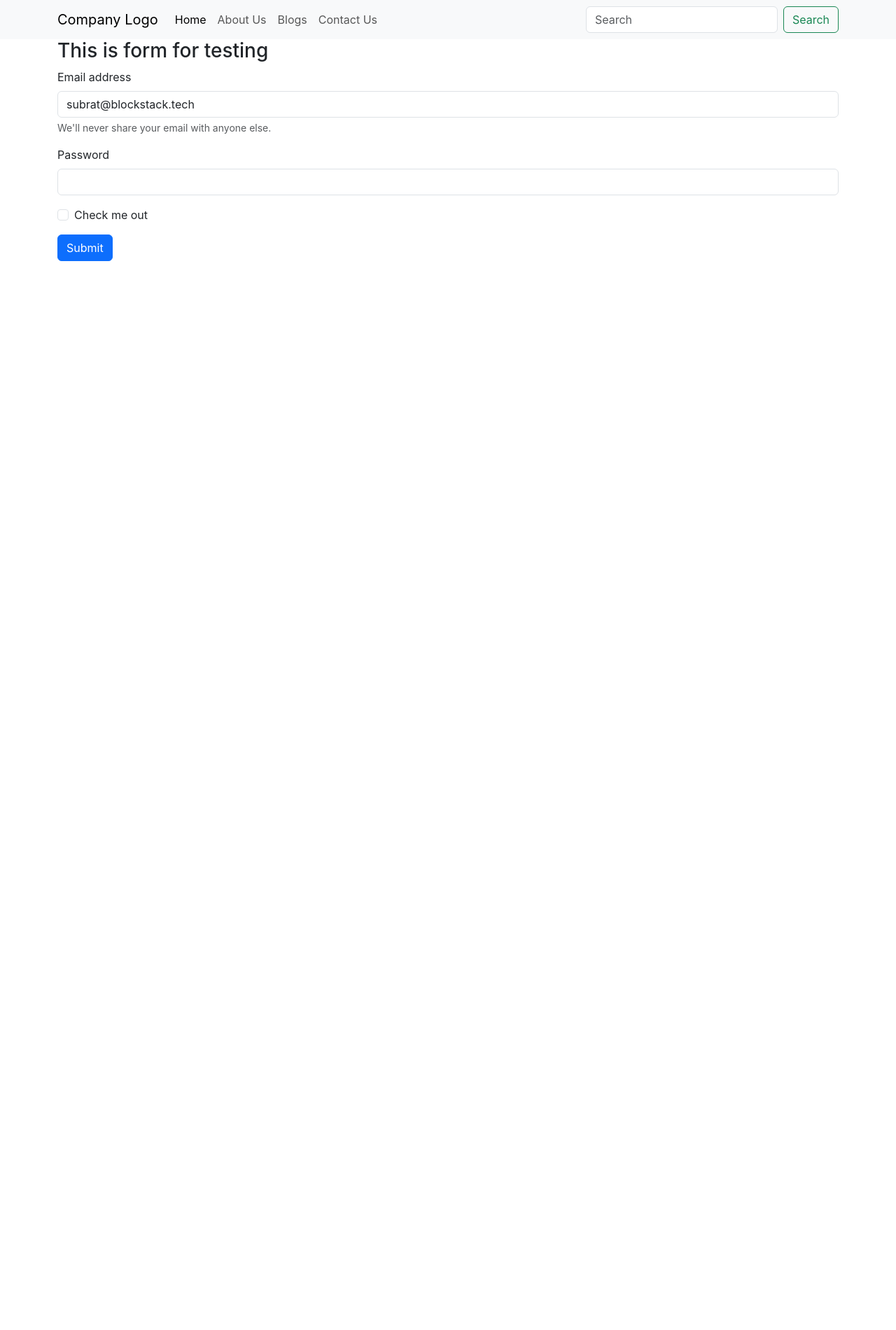
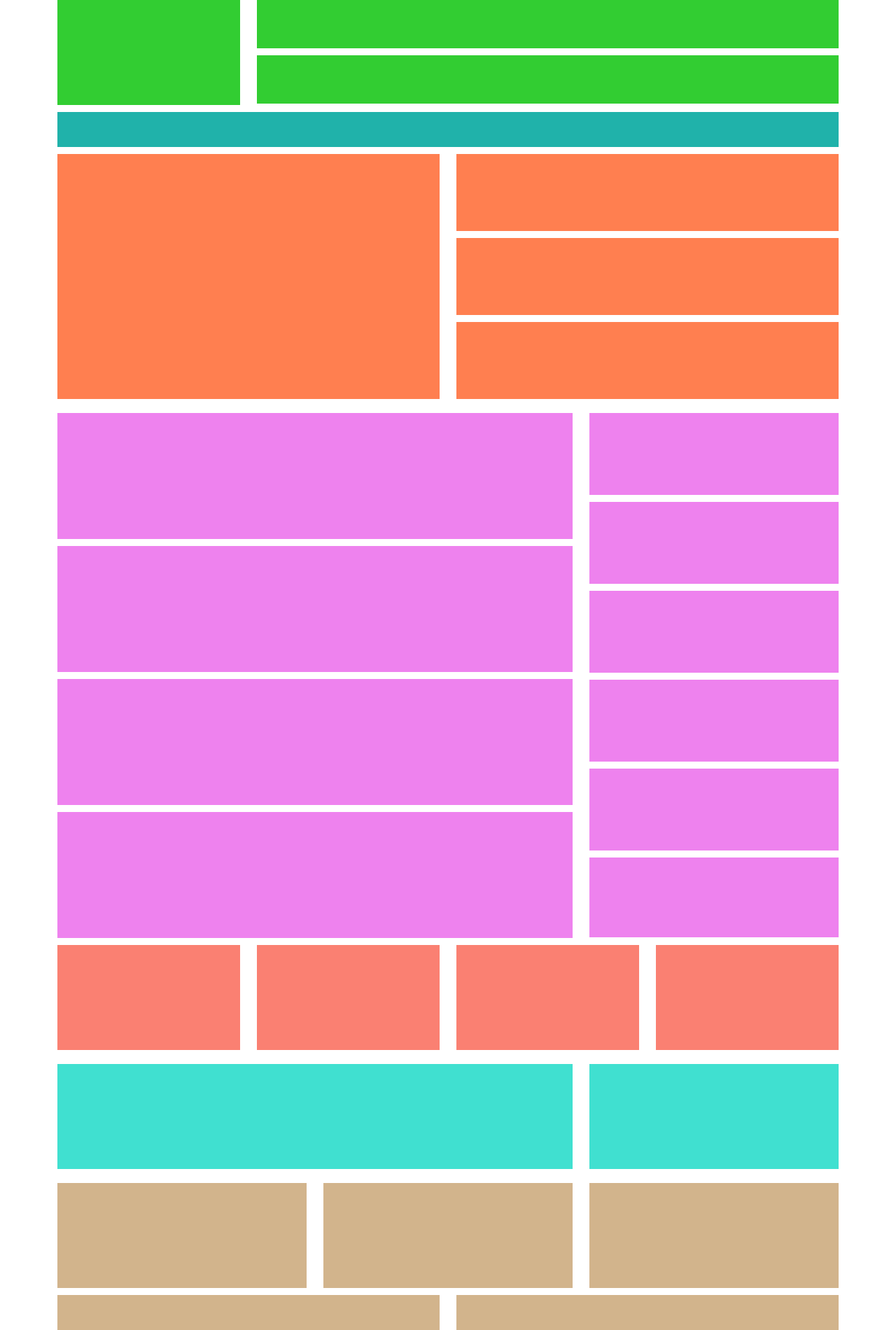
Before and after one commit to SubratBarik/crud-app, a React (Create React App) app: page / in a window 1280 px wide. Shown: the whole page at 70% size. Before the commit the page ends 800 px from the top, so only its background shows below. Built offline with nearby package versions, Linux system fonts and the light colour scheme.

Commit message:
re-structure web page

```diff
--- a/src/App.css
+++ b/src/App.css
@@ -0,0 +1,6 @@
+.header { width: 100%; margin: 0 0 10px; padding: 0; }
+.asset-scrollar { width: 100%; margin: 0 0 10px; padding: 0; }
+.banner-section { width: 100%; margin: 0 0 10px; padding: 0; }
+.blog-scrollar { width: 100%; margin: 0 0 10px; padding: 0; }
+.table-section { width: 100%; margin: 0 0 10px; padding: 0; }
+.footer { width: 100%; margin: 0; padding: 0; }
--- a/src/App.js
+++ b/src/App.js
@@ -1,17 +1,162 @@
 import React from 'react';
 import './App.css';
-import Menu from './components/Menu';
-import Form from './components/Form';
 
 function App() {
 	return (
 		<>
-      <Menu logo="Company Logo"/>
-        <div className='container'>
-          <div className='row'>
-            <Form kelma="This is form for testing"/>
+
+			<div className="header">
+				<div className="container">
+					<div className="row">
+						<div className="col-md-3">
+							<div style={{ height: '150px', background: 'limegreen' }}></div>
+						</div>
+						<div className="col-md-9">
+							<div className="row">
+								<div className="col-md-12">
+									<div style={{ height: '69px', background: 'limegreen', marginBottom: '10px' }}></div>
+								</div>
+								<div className="col-md-12">
+									<div style={{ height: '69px', background: 'limegreen' }}></div>
 								</div>
 							</div>
+						</div>
+					</div>
+				</div>
+			</div> {/* Header Ends */}
+
+			<div className="asset-scrollar">
+				<div className="container">
+					<div className="row">
+						<div className="col-md-12">
+							<div style={{ height: '50px', background: 'LightSeaGreen' }}></div>
+						</div>
+					</div>
+				</div>
+			</div> {/* Asset Scrollar Ends */}
+
+			<div className="banner-section">
+				<div className="container">
+					<div className="row">
+						<div className="col-md-6">
+							<div style={{ height: '350px', background: 'coral' }}></div>
+						</div>
+						<div className="col-md-6">
+							<div className="row">
+								<div className="col-md-12">
+									<div style={{ height: '110px', background: 'coral', marginBottom: '10px' }}></div>
+								</div>
+								<div className="col-md-12">
+									<div style={{ height: '110px', background: 'coral', marginBottom: '10px' }}></div>
+								</div>
+								<div className="col-md-12">
+									<div style={{ height: '110px', background: 'coral', marginBottom: '10px' }}></div>
+								</div>
+							</div>
+						</div>
+					</div>
+				</div>
+			</div> {/* Banner Section Ends */}
+
+			<div className="blog-section">
+				<div className="container">
+					<div className="row">
+						<div className="col-md-8">
+							<div className="row">
+								<div className="col-md-12">
+									<div style={{ height: '180px', background: 'violet', marginBottom: '10px' }}></div>
+								</div>
+								<div className="col-md-12">
+									<div style={{ height: '180px', background: 'violet', marginBottom: '10px' }}></div>
+								</div>
+								<div className="col-md-12">
+									<div style={{ height: '180px', background: 'violet', marginBottom: '10px' }}></div>
+								</div>
+								<div className="col-md-12">
+									<div style={{ height: '180px', background: 'violet', marginBottom: '10px' }}></div>
+								</div>
+							</div>
+						</div>
+						<div className="col-md-4">
+							<div className="col-md-12">
+								<div style={{ height: '117px', background: 'violet', marginBottom: '10px' }}></div>
+							</div>
+							<div className="col-md-12">
+								<div style={{ height: '117px', background: 'violet', marginBottom: '10px' }}></div>
+							</div>
+							<div className="col-md-12">
+								<div style={{ height: '117px', background: 'violet', marginBottom: '10px' }}></div>
+							</div>
+							<div className="col-md-12">
+								<div style={{ height: '117px', background: 'violet', marginBottom: '10px' }}></div>
+							</div>
+							<div className="col-md-12">
+								<div style={{ height: '117px', background: 'violet', marginBottom: '10px' }}></div>
+							</div>
+							<div className="col-md-12">
+								<div style={{ height: '114px', background: 'violet', marginBottom: '10px' }}></div>
+							</div>
+						</div>
+					</div>
+				</div>
+			</div> {/* Banner Section Ends */}
+
+			<div className="blog-scrollar">
+				<div className="container">
+					<div className="row">
+						<div className="col-md-3">
+							<div style={{ height: '150px', background: 'salmon', marginBottom: '10px' }}></div>
+						</div>
+						<div className="col-md-3">
+							<div style={{ height: '150px', background: 'salmon', marginBottom: '10px' }}></div>
+						</div>
+						<div className="col-md-3">
+							<div style={{ height: '150px', background: 'salmon', marginBottom: '10px' }}></div>
+						</div>
+						<div className="col-md-3">
+							<div style={{ height: '150px', background: 'salmon', marginBottom: '10px' }}></div>
+						</div>
+					</div>
+				</div>
+			</div> {/* Banner Scrollar Ends */}
+
+			<div className="table-section">
+				<div className="container">
+					<div className="row">
+						<div className="col-md-8">
+							<div style={{ height: '150px', background: 'Turquoise', marginBottom: '10px' }}></div>
+						</div>
+						<div className="col-md-4">
+							<div style={{ height: '150px', background: 'Turquoise', marginBottom: '10px' }}></div>
+						</div>
+					</div>
+				</div>
+			</div> {/* Banner Scrollar Ends Turquoise */}
+
+			<div className="footer">
+				<div className="container">
+					<div className="row">
+						<div className="col-md-4">
+							<div style={{ height: '150px', background: 'tan', marginBottom: '10px' }}></div>
+						</div>
+						<div className="col-md-4">
+							<div style={{ height: '150px', background: 'tan', marginBottom: '10px' }}></div>
+						</div>
+						<div className="col-md-4">
+							<div style={{ height: '150px', background: 'tan', marginBottom: '10px' }}></div>
+						</div>
+					</div>
+					<div className="row">
+						<div className="col-md-6">
+							<div style={{ height: '50px', background: 'tan' }}></div>
+						</div>
+						<div className="col-md-6">
+							<div style={{ height: '50px', background: 'tan' }}></div>
+						</div>
+					</div>
+				</div>
+			</div> {/* Footer Ends */}
+
 		</>
 	);
 }
```
Also changed, not shown: src/pages/AboutUs.js (added), src/pages/ContactUs.js (added), src/pages/Services.js (added). Lines whose indentation alone changed are shown as unchanged.
